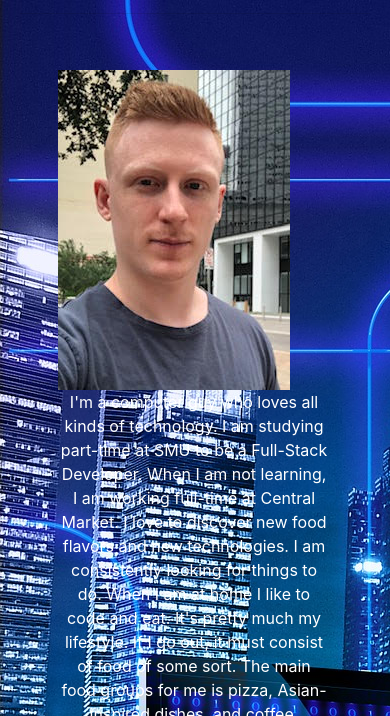
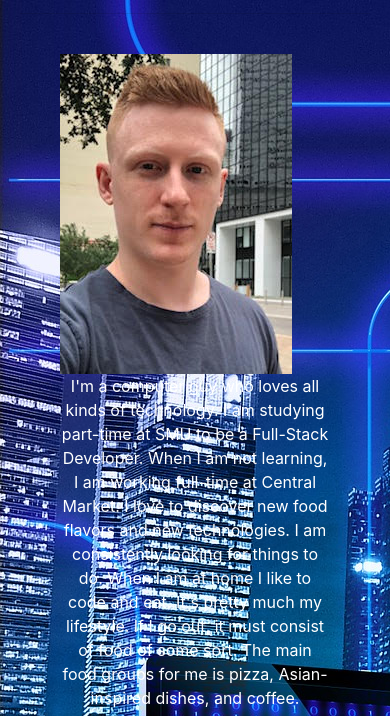
Before and after one commit to graysonm23/Grayson-Portfolio, a plain HTML site: page index.html in a window 390 px wide. Shown: the part 128-844 px from the top of the page. Drawn offline with nearby package versions, Linux system fonts and the light colour scheme.

Commit message:
moving text under image

```diff
--- a/assets/css/style.css
+++ b/assets/css/style.css
@@ -128,3 +128,15 @@ p {
     position: relative;
   }
 }
+
+@media only screen and (max-width: 729px) {
+  #me {
+    float: none;
+    display: block;
+  }
+
+  .card-left p {
+    float: none;
+    display: block;
+  }
+}
```
